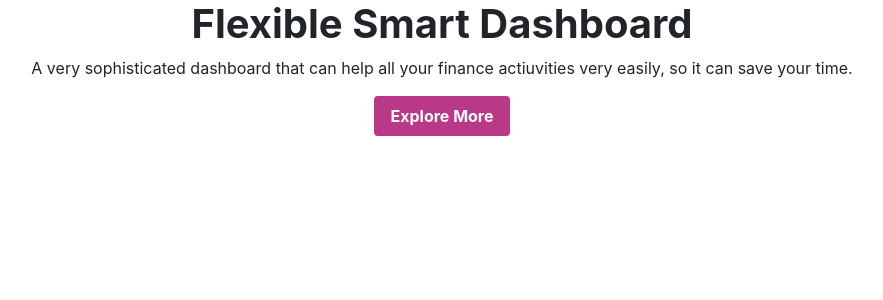
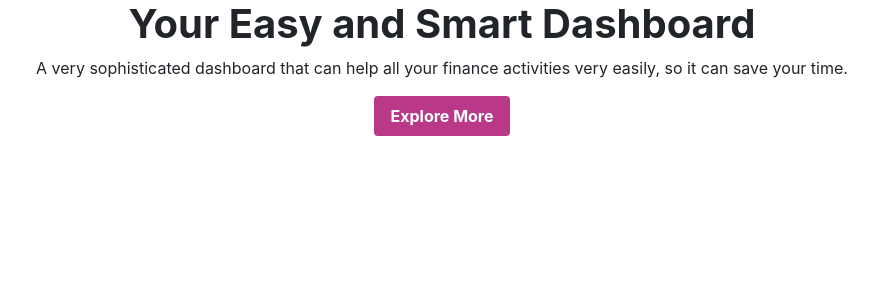
Before and after one commit to nretana/github-demo-reactapp, a React (Create React App) app: page / in a window 1280 px wide. Shown: the top 300 px of the page, without its empty margins (198-1081 px from the left). Built offline with nearby package versions, Linux system fonts and the light colour scheme.

Commit message:
Home header text updated based on style  guide v1.1

```diff
--- a/src/components/Home.js
+++ b/src/components/Home.js
@@ -4,8 +4,8 @@ import styles from './Home.module.scss';
 const Home = ()=> {
     return(
         <div className='container'>
-            <h1 className='fw-bold'>Flexible Smart Dashboard</h1>
-            <p>A very sophisticated dashboard that can help all your finance actiuvities very easily, so it can save your time.</p>
+            <h1 className='fw-bold'>Your Easy and Smart Dashboard</h1>
+            <p>A very sophisticated dashboard that can help all your finance activities very easily, so it can save your time.</p>
             <button>Explore More</button>
        </div>
     )
```
